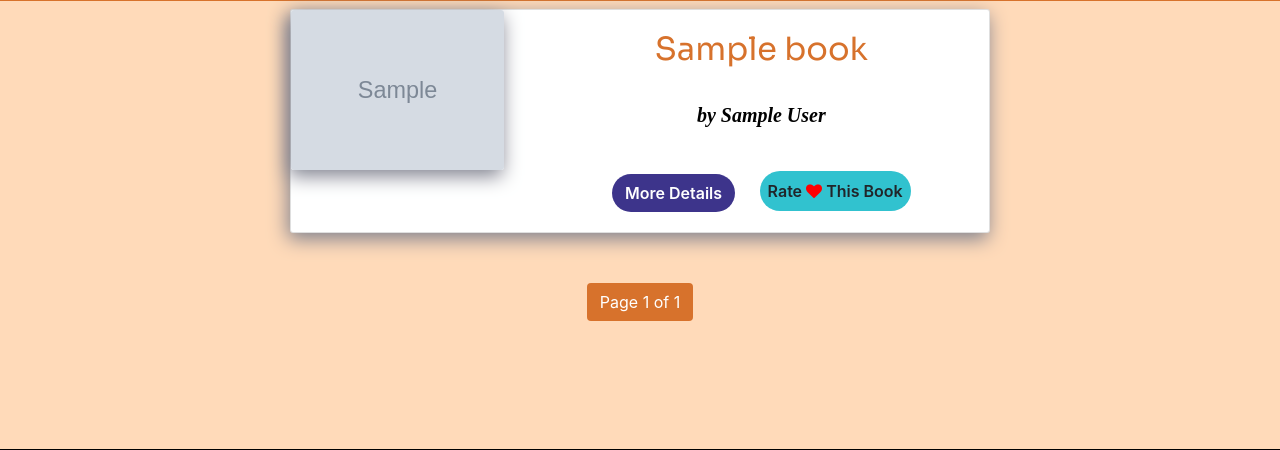
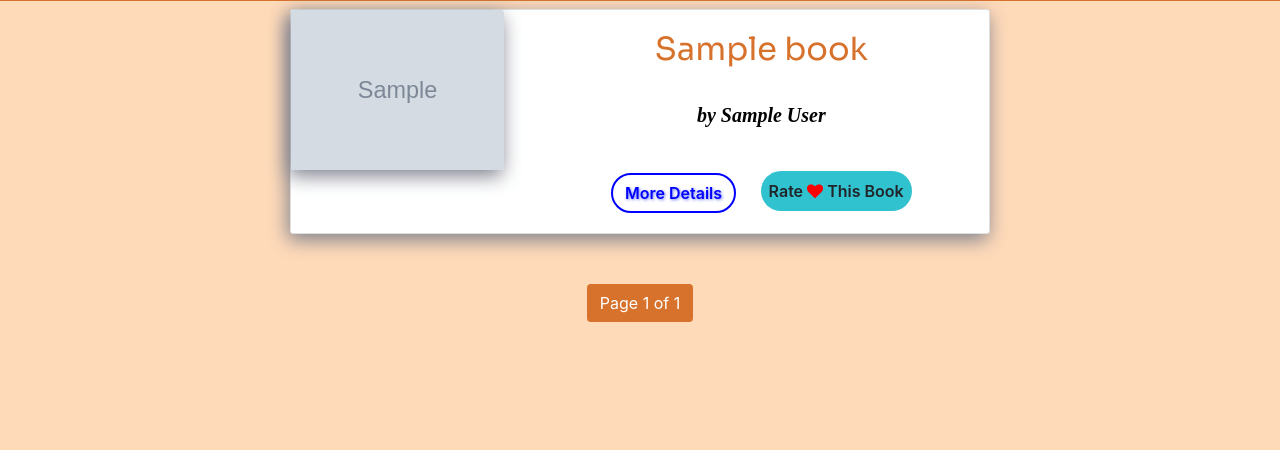
Before and after one commit to cleverpanther/Book_Recommendation_Sys_Hybrid, a Django app: template templates/mainapp/read.html in a window 1280 px wide, with the pointer over the restyled element. Shown: the part 185-635 px from the top of the page. Run offline with Django 3.2, Linux system fonts and the light colour scheme; the template is opened without the code that fills it: most values are stand-ins (such as "Sample title", 1, 10 or a date in 2020); grey boxes marked "Sample" are stand-in pictures; parts of the project's set-up code (start-up, migrations or seed data) failed here and were passed over; some libraries are stand-ins or nearby versions.

Commit message:
Added Hovering to more details button (#251)
* Made Changes #249

* Resolved #249

```diff
--- a/static/mainapp/css/explore.css
+++ b/static/mainapp/css/explore.css
@@ -144,7 +144,10 @@
 }
 
 .more-details:hover {
-  color: white;
+  color: blue;
+  background: white;
+  border: 2px solid blue;
+  text-shadow: 1px 1px 3px #727ff0;
 }
 
 .rating-block {
--- a/static/mainapp/css/genre.css
+++ b/static/mainapp/css/genre.css
@@ -94,7 +94,10 @@
 }
 
 .more-details:hover {
-  color: white;
+  color: blue;
+  background: white;
+  border: 2px solid blue;
+  text-shadow: 1px 1px 3px #727ff0;
 }
 
 .rating-block {
--- a/static/mainapp/css/index.css
+++ b/static/mainapp/css/index.css
@@ -304,7 +304,10 @@ ol.carousel-indicators li.active {
 }
 
 .more-details:hover {
-  color: white;
+  color: blue;
+  background: white;
+  border: 2px solid blue;
+  text-shadow: 1px 1px 3px #727ff0;
 }
 
 .rating-block {
--- a/static/mainapp/css/read.css
+++ b/static/mainapp/css/read.css
@@ -79,7 +79,10 @@
   }
 
   .more-details:hover {
-    color: white;
+    color: blue;
+  background: white;
+  border: 2px solid blue;
+  text-shadow: 1px 1px 3px #727ff0;
   }
   .rating-block {
     display: inline-block;
```
